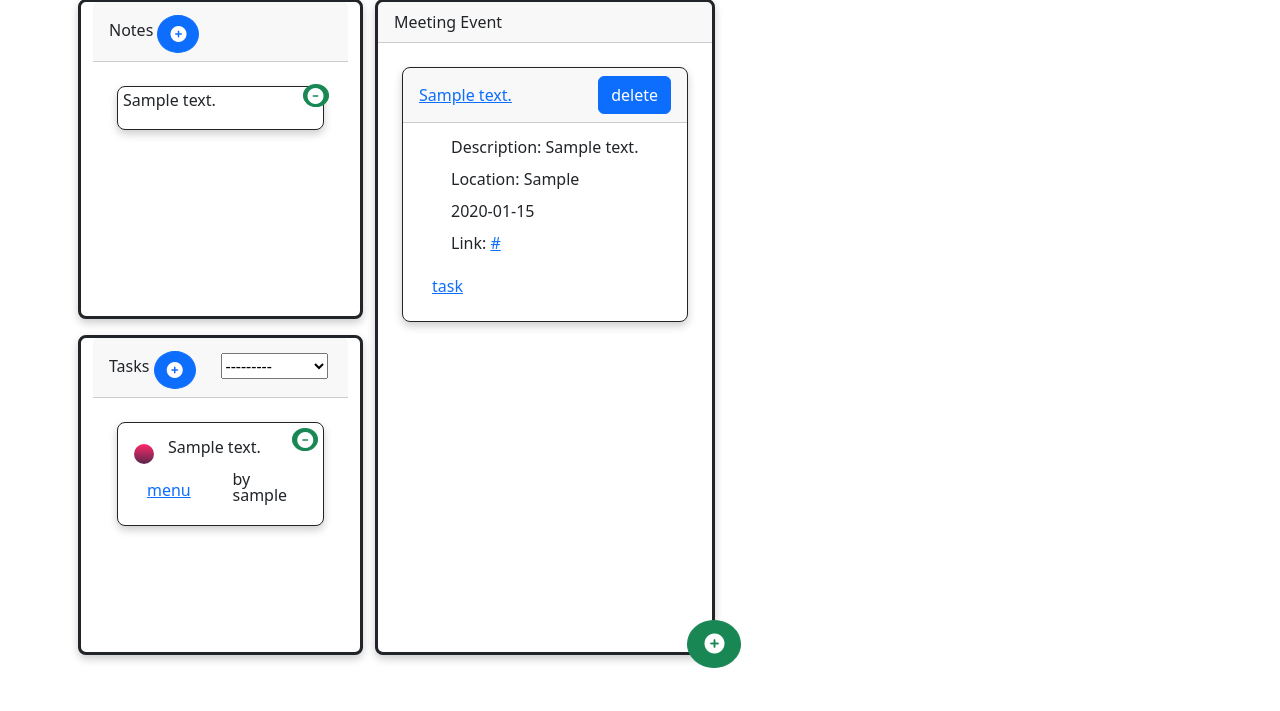
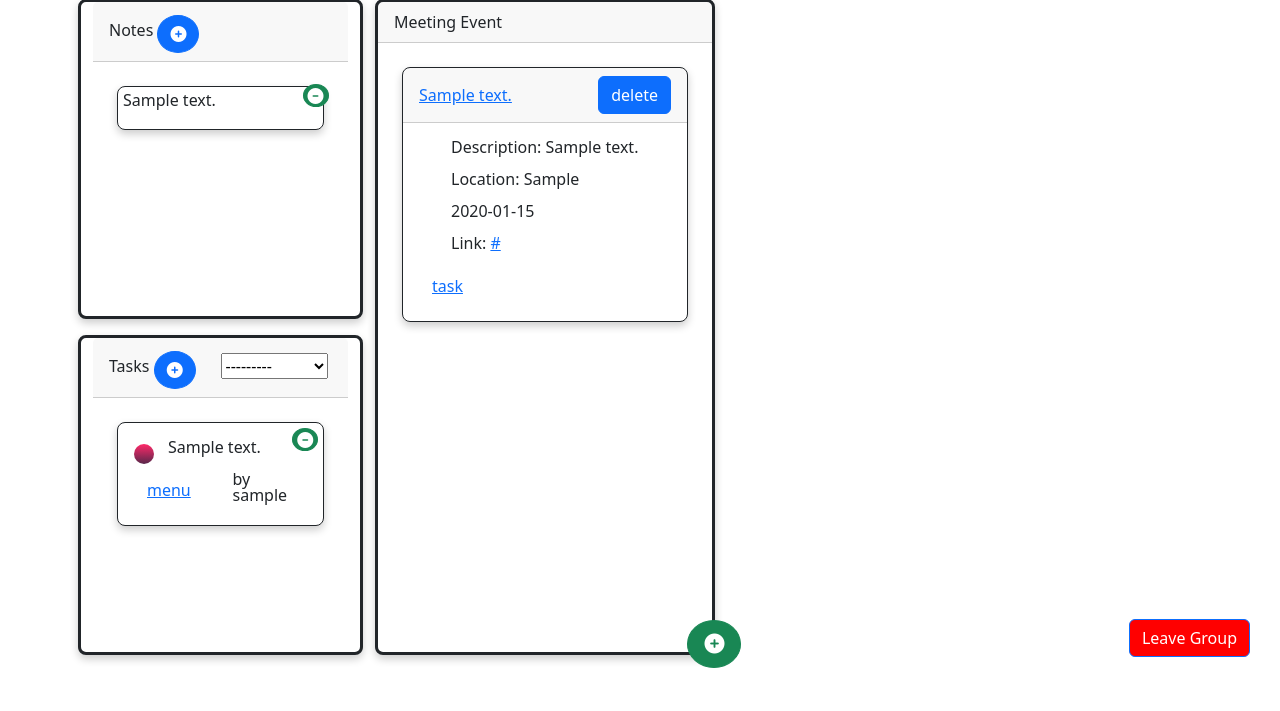
Before and after one commit to SmileyFaceZ/KU-Hub, a Django app: page /kuhub/1/group in a window 1280 px wide. Shown: the part 113-824 px from the top of the page. Run offline with Django 4.2, Linux system fonts and the light colour scheme; a user stored in the database is signed in; tables that the repository leaves empty hold one stand-in row (values such as "Sample post"); grey boxes marked "Sample" are stand-in pictures; some libraries are stand-ins or nearby versions.

Commit message:
add leave group feature

```diff
--- a/kuhub/templates/kuhub/group_detail.html
+++ b/kuhub/templates/kuhub/group_detail.html
@@ -398,6 +398,17 @@
             display: none;
         }
     </style>
+<form action="{% url 'kuhub:leave' group.id %}" method="post">
+    {% csrf_token %}
+    <button type="submit" class="btn btn-primary btn-floating btn-xs"
+            style="
+                position: fixed;
+                bottom: 30px;
+                right: 30px;
+                background-color: red;">
+        Leave Group
+     </button>
+</form>
 <script>
     function replaceURLWithHTMLLinks() {
         var textElements = document.getElementsByClassName("textid");
--- a/kuhub/urls.py
+++ b/kuhub/urls.py
@@ -30,6 +30,7 @@
     path('<int:pk>/event', views.EventDetail.as_view(), name='event_detail'),
     path('create-group/', views.create_group, name='create_group'),
     path('<int:group_id>/join', views.join, name='join'),
+    path('<int:group_id>/leave', views.leave_group, name='leave'),
     path('liked/', views.like_post, name='like_post'),
     path('disliked/', views.dislike_post, name='dislike_post'),
     path('create-post/', views.create_post, name='create_post'),
--- a/kuhub/views.py
+++ b/kuhub/views.py
@@ -14,6 +14,7 @@
 from django.http import HttpRequest, JsonResponse
 from django.shortcuts import redirect, get_object_or_404
 from django.views import generic
+from google.api_core.exceptions import PermissionDenied
 from kuhub.forms import EventForm
 from .calendar import create_event
 from kuhub.forms import PostForm, ProfileForm, GroupForm, CommentForm, ReportForm
@@ -326,7 +327,7 @@
         obj = super().get_object(queryset)
         is_user_in_group = obj.group_member.filter(pk=self.request.user.pk).exists()
         if not is_user_in_group:
-            raise Http404("You don't have permission to view this group.")
+            raise PermissionDenied("You don't have permission to view this group.")
         return obj
 
     def get_filter_set(self):
@@ -846,3 +847,18 @@
             context['done'] = self.object.task_set.filter(status='done')
             context['inprogress'] = self.object.task_set.filter(status='in progress')
         return context
+
+def leave_group(request, group_id):
+    """
+        User leaving group.
+    """
+    user = request.user
+    group = get_object_or_404(Group, pk=group_id)
+
+    try:
+        group.group_member.remove(user)
+        group.save()
+        messages.success(request, "leave group success!")
+        return redirect(reverse('kuhub:groups'))
+    except:
+        raise Http404("You didn't in this group.")
```
